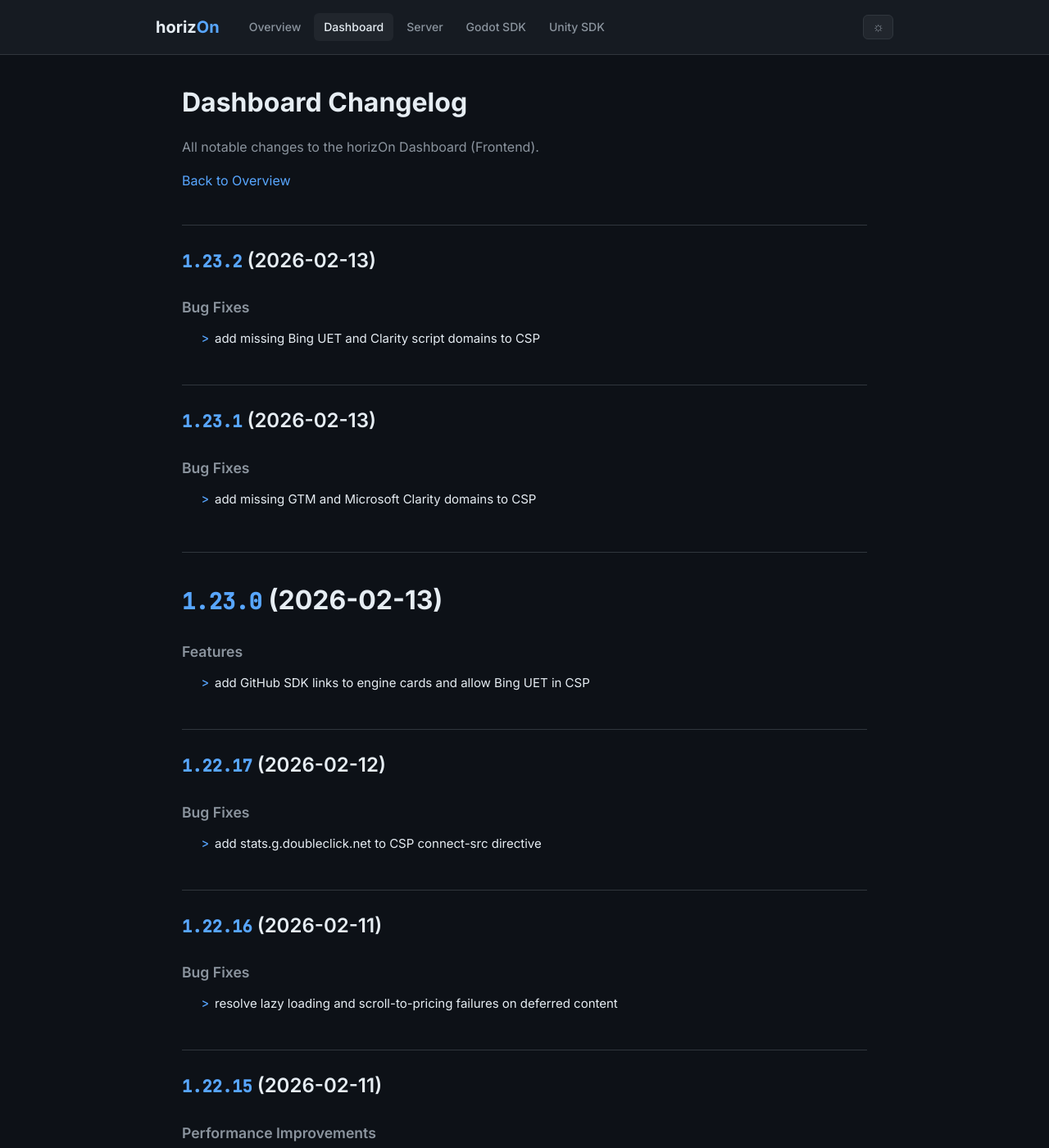
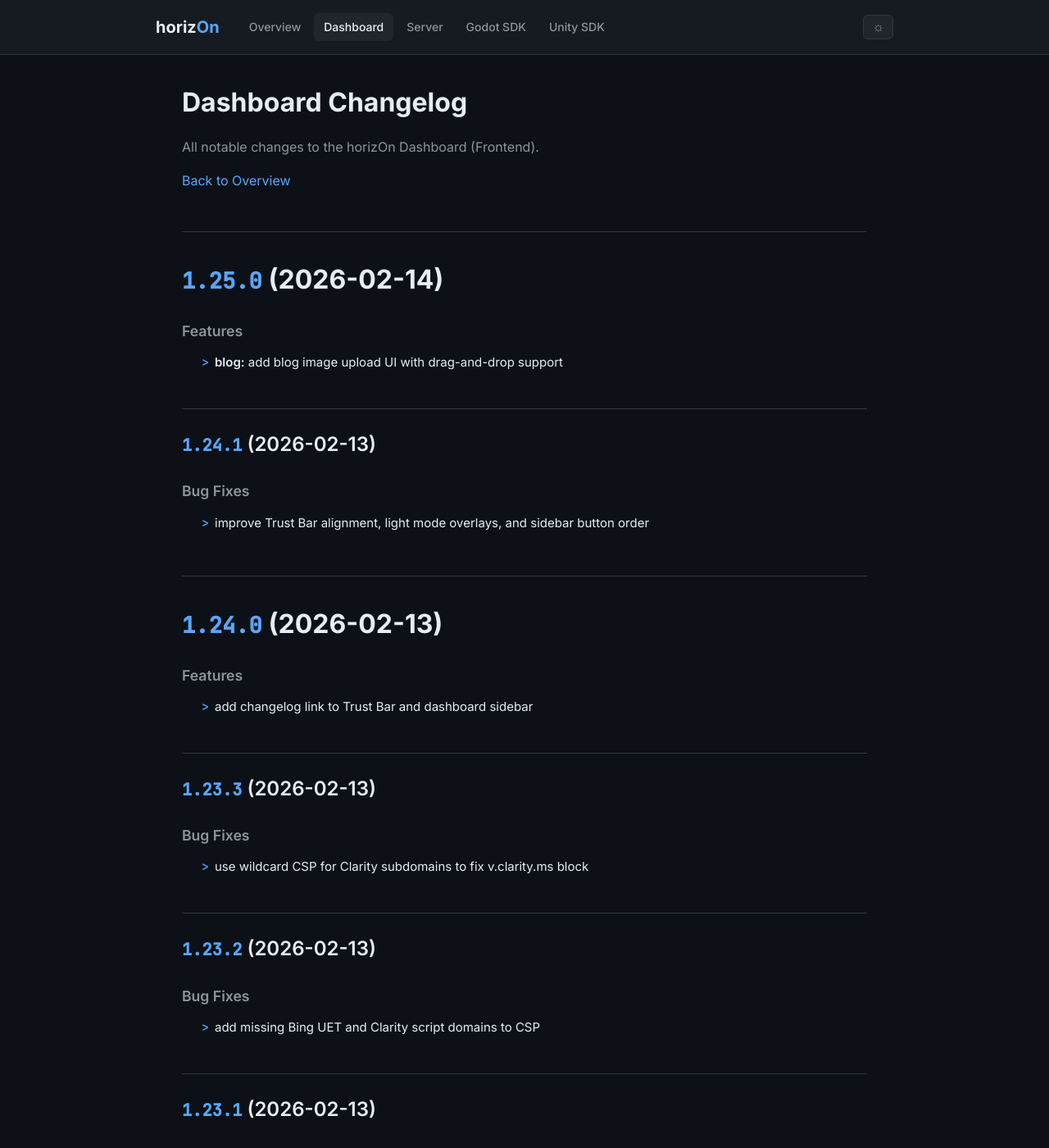
Before and after one commit to ProjectMakersDE/horizOn-Changelog, a Jekyll site: the page built from dashboard-changelog.md, in a window 1280 px wide and 1400 px high. Shown: the whole window at 82% size. Built offline with Jekyll 4.4.1, drawn with Linux system fonts in a browser that asks for light colours.

Commit message:
chore: sync changelogs [skip ci]

```diff
--- a/dashboard-changelog.md
+++ b/dashboard-changelog.md
@@ -8,6 +8,34 @@ title: Dashboard Changelog
 All notable changes to the horizOn Dashboard (Frontend).
 
 [Back to Overview](.)
+
+# [1.25.0](https://github.com/ProjectMakersDE/horizOn-Dashboard/compare/v1.24.1...v1.25.0) (2026-02-14)
+
+
+### Features
+
+* **blog:** add blog image upload UI with drag-and-drop support ([6494339](https://github.com/ProjectMakersDE/horizOn-Dashboard/commit/64943395dc4ed101dab2e96945d1cbebdf0ccab1))
+
+## [1.24.1](https://github.com/ProjectMakersDE/horizOn-Dashboard/compare/v1.24.0...v1.24.1) (2026-02-13)
+
+
+### Bug Fixes
+
+* improve Trust Bar alignment, light mode overlays, and sidebar button order ([ff594e8](https://github.com/ProjectMakersDE/horizOn-Dashboard/commit/ff594e890b0f5244ea02f6afed178699f9b21030))
+
+# [1.24.0](https://github.com/ProjectMakersDE/horizOn-Dashboard/compare/v1.23.3...v1.24.0) (2026-02-13)
+
+
+### Features
+
+* add changelog link to Trust Bar and dashboard sidebar ([8c825eb](https://github.com/ProjectMakersDE/horizOn-Dashboard/commit/8c825eb337009c9c2ae5d6cceac3de81321fc5cc))
+
+## [1.23.3](https://github.com/ProjectMakersDE/horizOn-Dashboard/compare/v1.23.2...v1.23.3) (2026-02-13)
+
+
+### Bug Fixes
+
+* use wildcard CSP for Clarity subdomains to fix v.clarity.ms block ([c99abf0](https://github.com/ProjectMakersDE/horizOn-Dashboard/commit/c99abf004dd0c781a1c356816cf0bc90570f431a))
 
 ## [1.23.2](https://github.com/ProjectMakersDE/horizOn-Dashboard/compare/v1.23.1...v1.23.2) (2026-02-13)
 
```
Also changed, not shown: index.md (+1 -1 lines).
